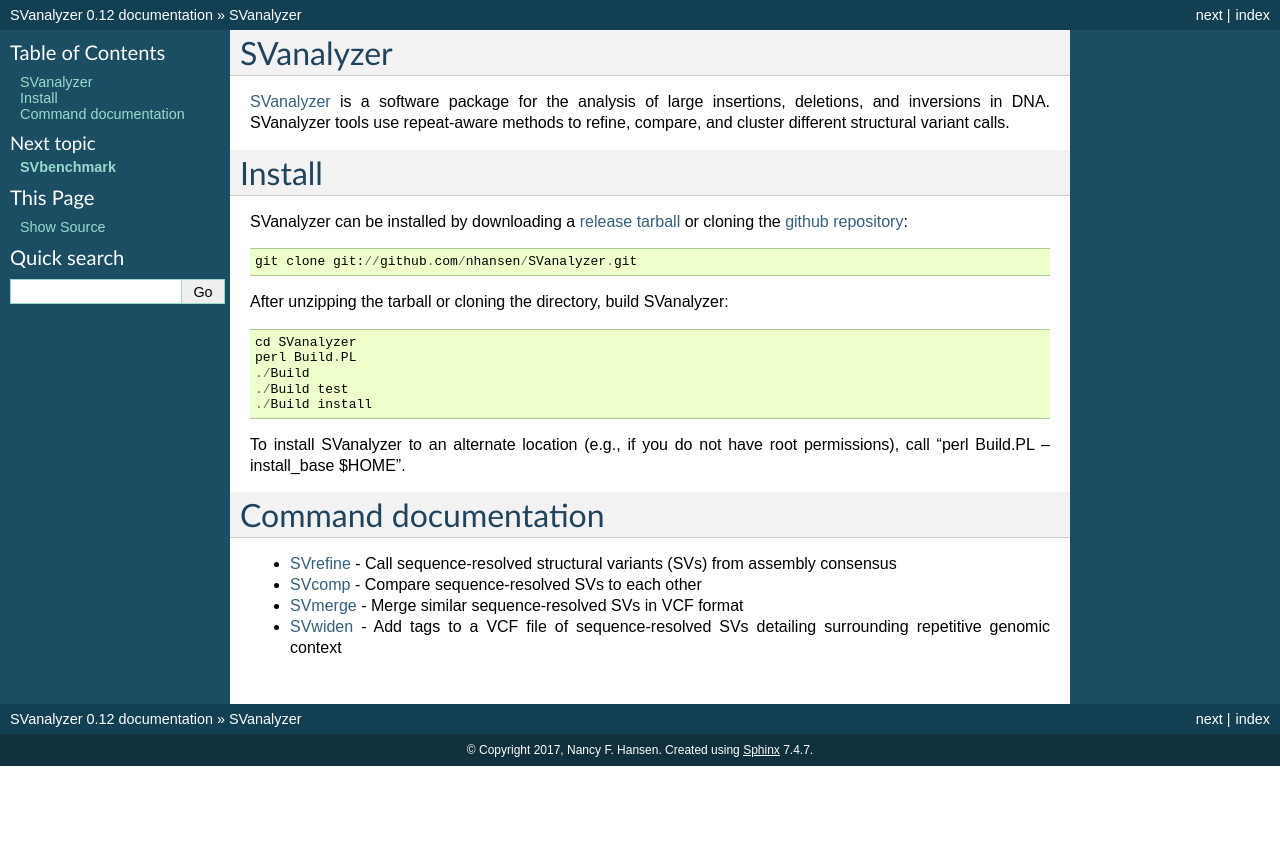
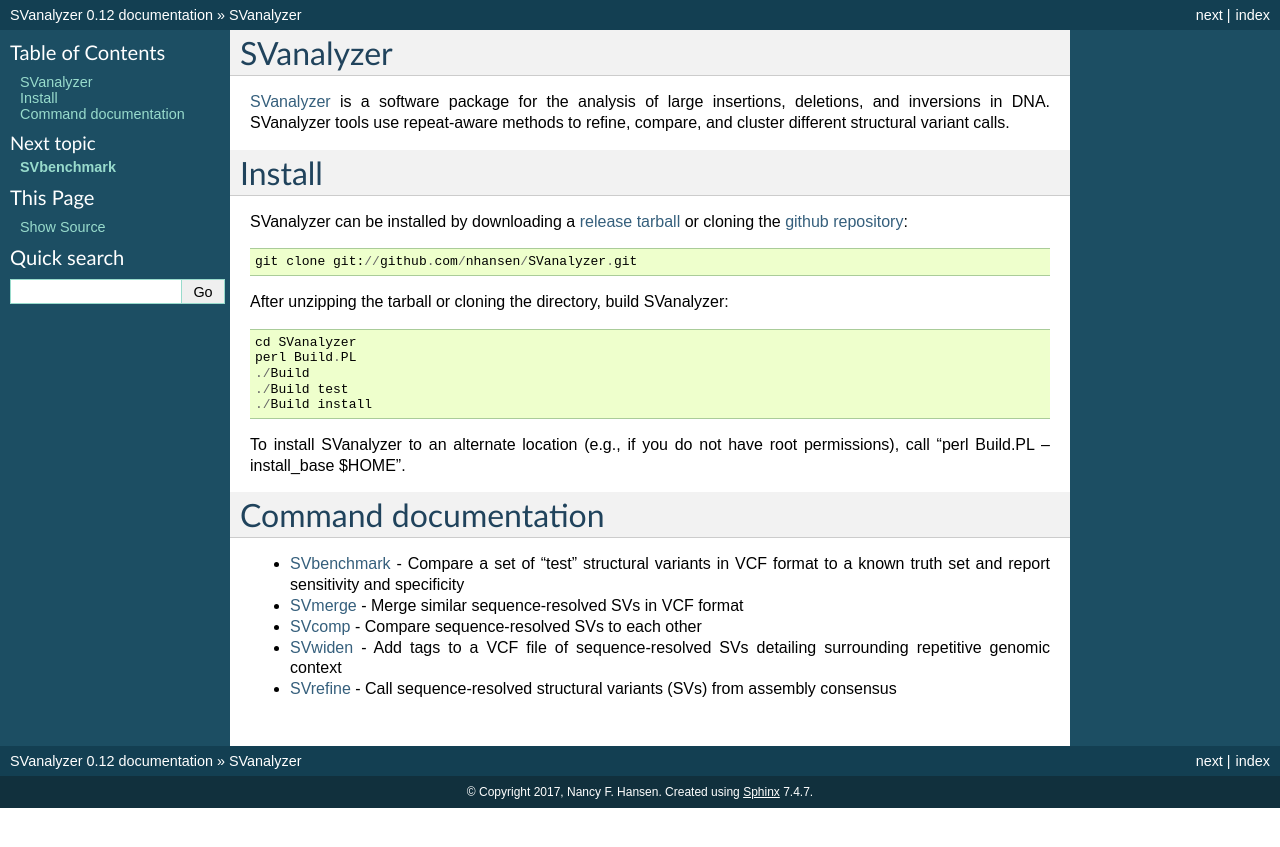
Before and after one commit to nhansen/SVanalyzer, a Sphinx documentation site: the page built from docs/index.rst, in a window 1280 px wide. Shown: the top 847 px of the page. Built offline with Sphinx 7.4.7, drawn with Linux system fonts in a browser that asks for light colours.

Commit message:
Doc rewrite

```diff
--- a/docs/index.rst
+++ b/docs/index.rst
@@ -48,7 +48,8 @@
 Command documentation
 ======================
 
+*  :ref:`SVbenchmark    <svbenchmark>` - Compare a set of "test" structural variants in VCF format to a known truth set and report sensitivity and specificity
+*  :ref:`SVmerge        <svmerge>` - Merge similar sequence-resolved SVs in VCF format
+*  :ref:`SVcomp         <svcomp>` - Compare sequence-resolved SVs to each other
+*  :ref:`SVwiden        <svwiden>` - Add tags to a VCF file of sequence-resolved SVs detailing surrounding repetitive genomic context
 *  :ref:`SVrefine       <svrefine>` - Call sequence-resolved structural variants (SVs) from assembly consensus
-*  :ref:`SVcomp         <svcomp>` - Compare sequence-resolved SVs to each other
-*  :ref:`SVmerge        <svmerge>` - Merge similar sequence-resolved SVs in VCF format
-*  :ref:`SVwiden        <svwiden>` - Add tags to a VCF file of sequence-resolved SVs detailing surrounding repetitive genomic context
```
